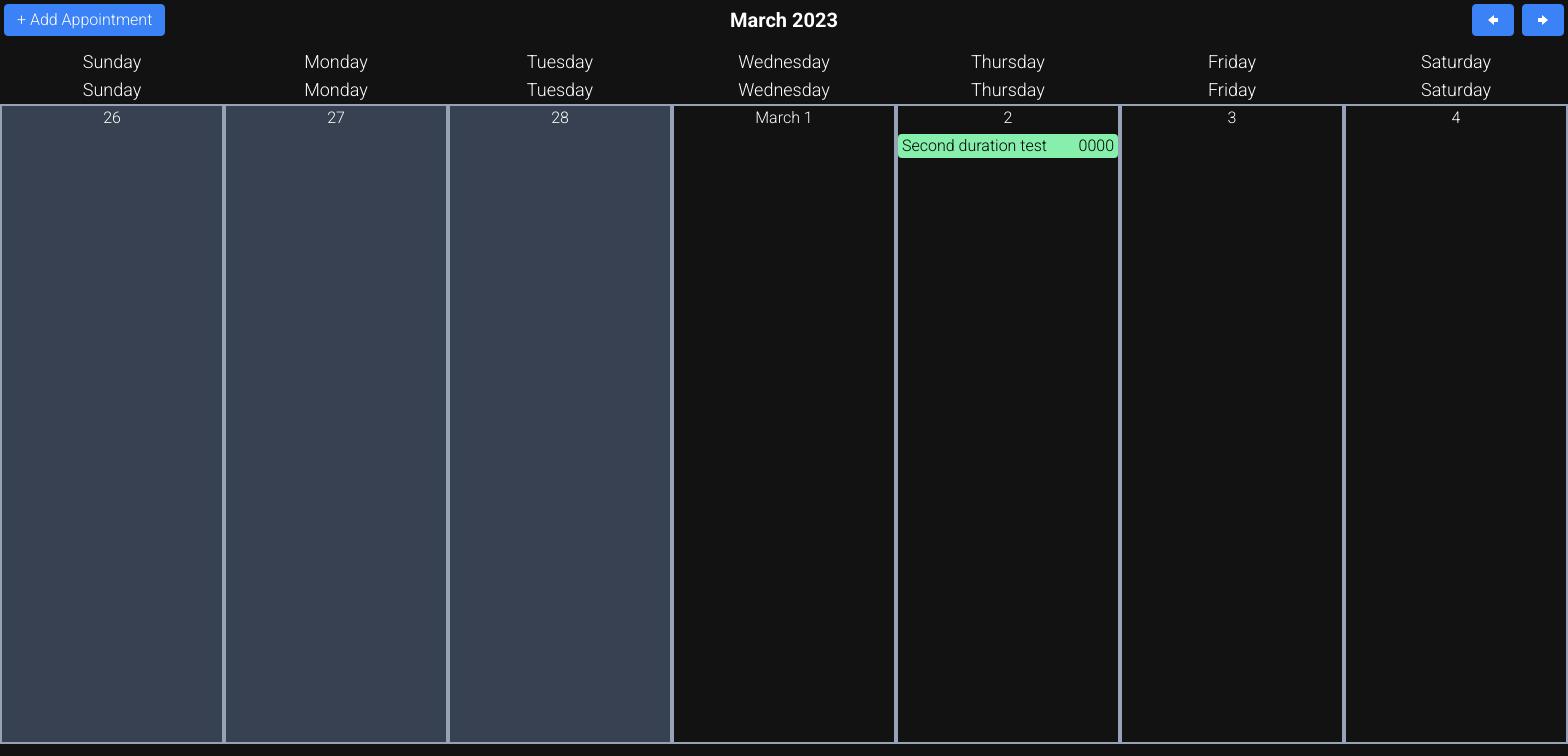
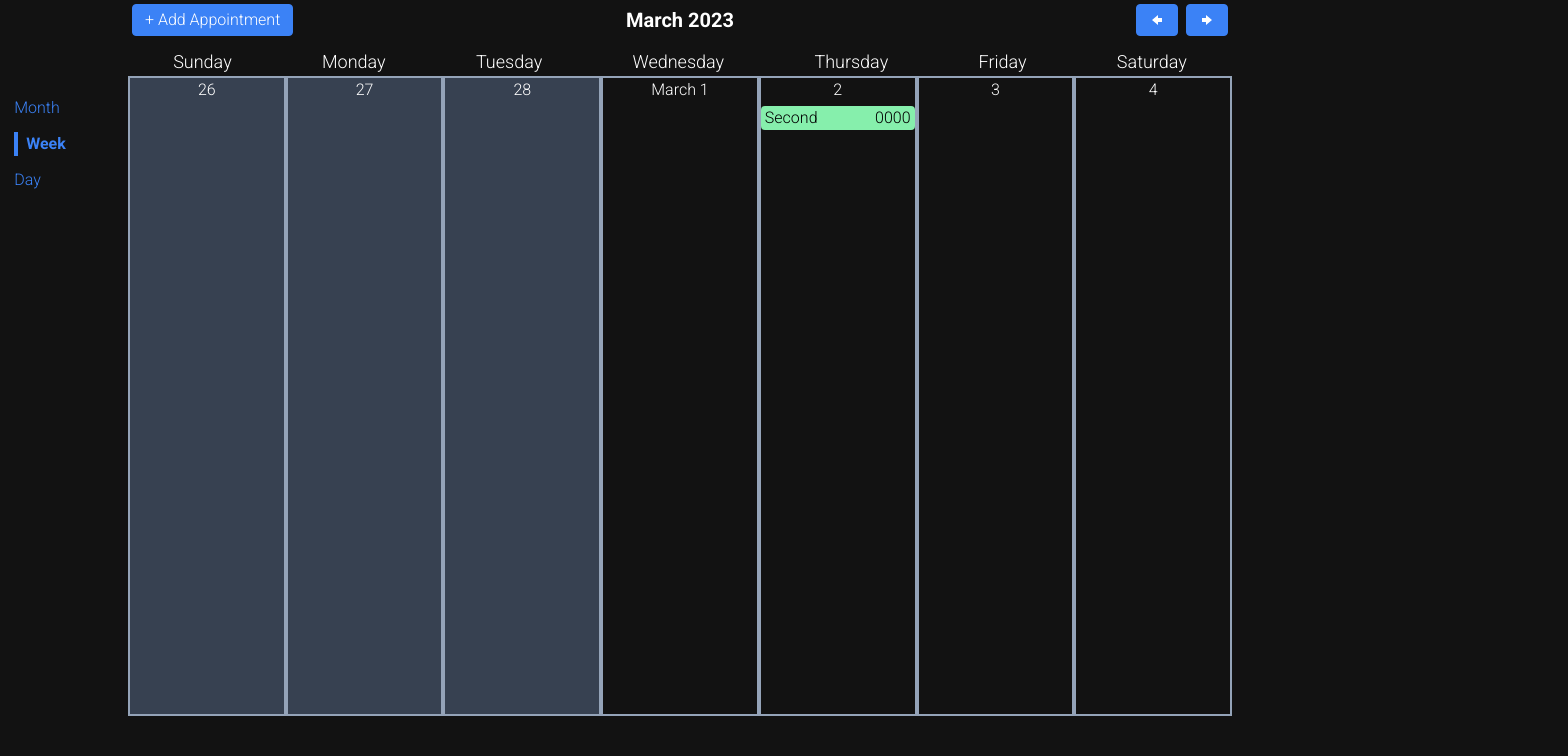
Before and after one commit to Pfirewire/react-calendar, a React (Create React App) app: page /week in a window 1280 px wide. Shown: the top 756 px of the page, 1568 px wide, since content can reach past the window. Built offline with nearby package versions, Linux system fonts and the light colour scheme; data requests are answered from the project's data file.

Commit message:
Styling to make different views coherent

```diff
--- a/src/App.js
+++ b/src/App.js
@@ -16,7 +16,7 @@ function App() {
                 <Sidebar className='w-20 mt-24' />
 
                 {/*Month, Week, and Page view routes*/}
-                <div className='grow flex justify-center'>
+                <div className='grow flex justify-center mx-12'>
                     <Route path='/'>
                         <MonthPage />
                     </Route>
--- a/src/components/DaysOfWeekHeader.js
+++ b/src/components/DaysOfWeekHeader.js
@@ -8,18 +8,18 @@ function DaysOfWeekHeader({ isSingleDay }) {
 
     let renderedDaysOfWeek = [];
     if(isSingleDay){
-        renderedDaysOfWeek = <div className='flex justify-center text-lg'>{dateAndTime.dayString}</div>
+        renderedDaysOfWeek = <div className='flex justify-center flex-grow text-lg'>{dateAndTime.dayString}</div>
     } else {
         selectedDate = new Date(selectedDate.setDate(selectedDate.getDate() - selectedDate.getDay()));
         for(let i = 0; i < 7; i++) {
             const prettyDate = convertDateAndTime(new Date(selectedDate));
-            renderedDaysOfWeek.push(<div className='flex justify-center text-lg w-56'>{prettyDate.dayString}</div>);
+            renderedDaysOfWeek.push(<div key={i} className='flex justify-center flex-grow text-lg'>{prettyDate.dayString}</div>);
             selectedDate = new Date(selectedDate.setDate(selectedDate.getDate() + 1));
         }
     }
 
     return(
-        <div className='flex justify-center'>
+        <div className='flex justify-center w-full'>
             {renderedDaysOfWeek}
         </div>
     );
--- a/src/components/Header.js
+++ b/src/components/Header.js
@@ -43,7 +43,7 @@ function Header({ handlePrev, handleNext }) {
     );
 
     return (
-        <div className='flex flex-row items-center mb-2'>
+        <div className='flex flex-row items-center w-full mb-2'>
             {addAppointmentButtonAndModal}
             {currentMonthAndYear}
             {prevAndNextButtons}
--- a/src/components/pages/DayPage.js
+++ b/src/components/pages/DayPage.js
@@ -29,12 +29,10 @@ function DayPage() {
     }
 
     return(
-        <div className='flex flex-col'>
+        <div className='flex flex-col items-end w-full'>
             <Header handlePrev={handlePrevDay} handleNext={handleNextDay} />
             <DaysOfWeekHeader isSingleDay={true} />
-            <div className='flex justify-center items-center'>
-                <Day isSingleDay date={selectedDate} appointments={appointments} />
-            </div>
+            <Day isSingleDay date={selectedDate} appointments={appointments} />
         </div>
     );
 }
--- a/src/components/pages/MonthPage.js
+++ b/src/components/pages/MonthPage.js
@@ -29,7 +29,7 @@ function MonthPage() {
         appointments = filterAppointmentsToMonth(data, selectedDate);
     }
     return(
-        <div className='flex flex-col'>
+        <div className='flex flex-col w-full items-end'>
             <Header handlePrev={handlePrevMonth} handleNext={handleNextMonth} />
             <DaysOfWeekHeader isSingleDay={false} />
             <Month appointments={appointments} />
--- a/src/components/pages/WeekPage.js
+++ b/src/components/pages/WeekPage.js
@@ -29,12 +29,10 @@ function WeekPage() {
     }
 
     return(
-        <div className='flex flex-col'>
+        <div className='flex flex-col items-end w-full'>
             <Header handlePrev={handlePrevWeek} handleNext={handleNextWeek} />
             <DaysOfWeekHeader isSingleDay={false} />
-            <div>
-                <Week appointments={appointments} startDate={selectedDate.setDate(selectedDate.getDate() - selectedDate.getDay() - 1)} />
-            </div>
+            <Week appointments={appointments} startDate={selectedDate.setDate(selectedDate.getDate() - selectedDate.getDay() - 1)} />
         </div>
     );
 }
--- a/src/components/time-periods/Day.js
+++ b/src/components/time-periods/Day.js
@@ -16,10 +16,10 @@ function Day({ firstWeek, isSingleWeek, isSingleDay, date, appointments, ...rest
     const showMonth = prettyDate.day === 1;
     const classes = className(
         rest.className,
-        'border-2 border-slate-400',
+        'border-2 border-slate-400 flex-grow w-full',
         {
             'bg-gray-700': prettyDate.month !== month,
-            'w-56': !isSingleDay,
+            'w-auto': !isSingleDay,
             'w-full': isSingleDay,
             'h-36': !isSingleWeek && !isSingleDay,
             'h-4/5': isSingleWeek || isSingleDay
@@ -28,7 +28,7 @@ function Day({ firstWeek, isSingleWeek, isSingleDay, date, appointments, ...rest
 
     const singleDayClasses = className(
         rest.className,
-        'mx-auto h-screen',
+        'mx-auto h-screen w-full',
         {
             'flex-grow': isSingleDay
         }
@@ -43,8 +43,7 @@ function Day({ firstWeek, isSingleWeek, isSingleDay, date, appointments, ...rest
     });
 
     return(
-        <div className={(isSingleDay || isSingleWeek) ? singleDayClasses : undefined }>
-            {(firstWeek || isSingleWeek || isSingleDay) && <div className='flex justify-center text-lg'>{prettyDate.dayString}</div>}
+        <div className={(isSingleDay || isSingleWeek) ? singleDayClasses : 'w-full' }>
             <div className={classes}>
                 <div className='flex justify-center'>
                     {showMonth && !isSingleDay && prettyDate.monthString} {date && prettyDate.day}
--- a/src/components/time-periods/Month.js
+++ b/src/components/time-periods/Month.js
@@ -31,7 +31,7 @@ function Month({ appointments }) {
     };
 
     return (
-        <div>
+        <div className='w-full'>
             {renderedWeeks()}
         </div>
     );
--- a/src/components/time-periods/Week.js
+++ b/src/components/time-periods/Week.js
@@ -18,7 +18,7 @@ function Week({ monthWeek, startDate, appointments }) {
     };
 
     return(
-        <div className='flex flex-row items-center justify-center'>
+        <div className='flex flex-row items-center justify-center w-full'>
             {renderedDays()}
         </div>
     );
```
